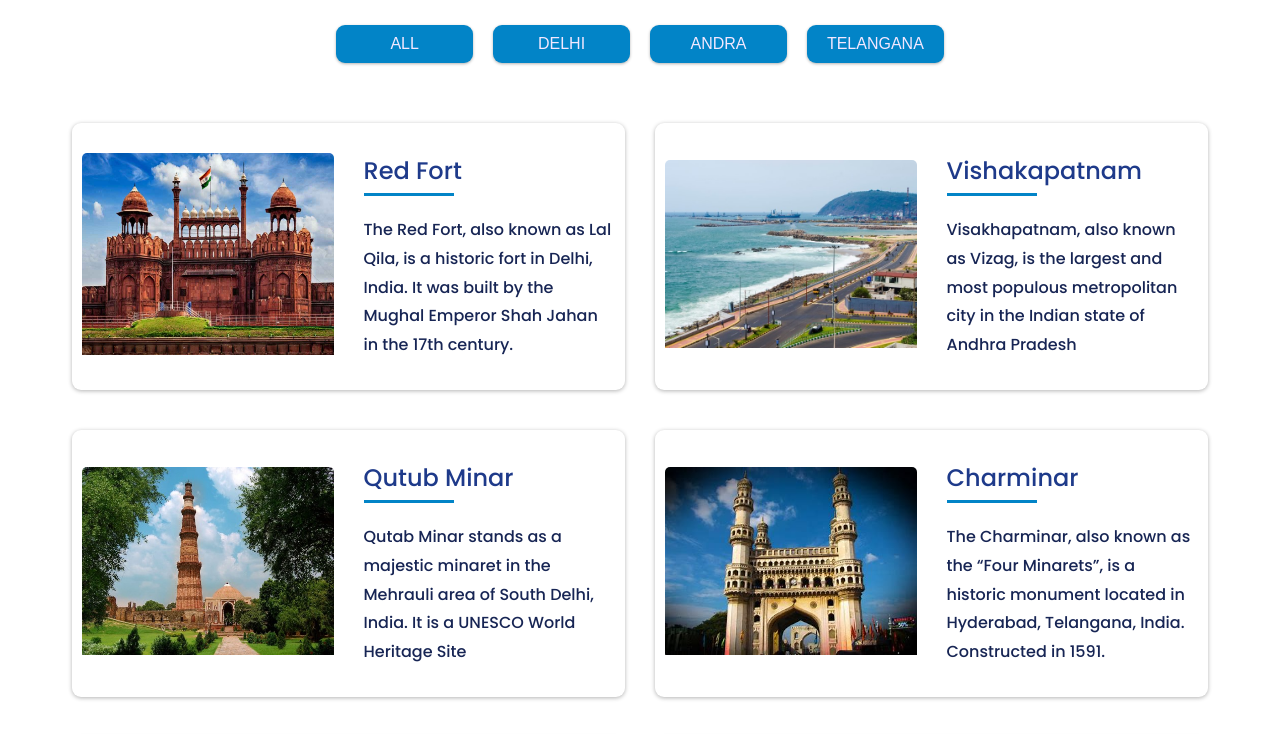
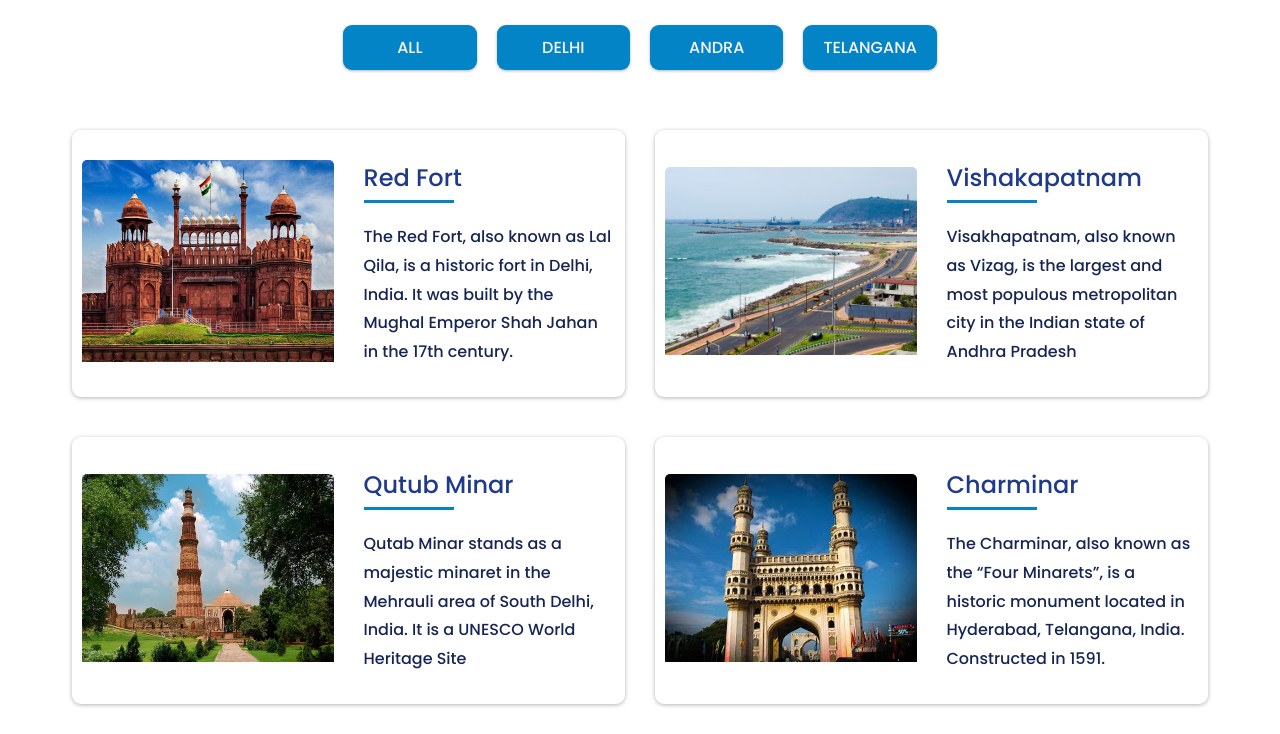
Before and after one commit to Kishorlava23/Famous-Places-Project, a plain HTML site: page index.html in a window 1280 px wide. Shown: the part 164-898 px from the top of the page. Drawn offline with nearby package versions, Linux system fonts and the light colour scheme.

Commit message:
Changed font-family of buttons

```diff
--- a/styles.css
+++ b/styles.css
@@ -65,9 +65,10 @@ h1 {
   border: none;
   font-size: 1.6rem;
   background-color: #0284c7;
-  color: #f3e8ff;
+  color: #f9f5fe;
   padding: 1rem 2rem;
   border-radius: 9px;
+  font-family: inherit;
   text-transform: uppercase;
   transition: all 0.5s ease-in-out;
   box-shadow: 0 1px 3px rgba(0, 0, 0, 0.3);
```
